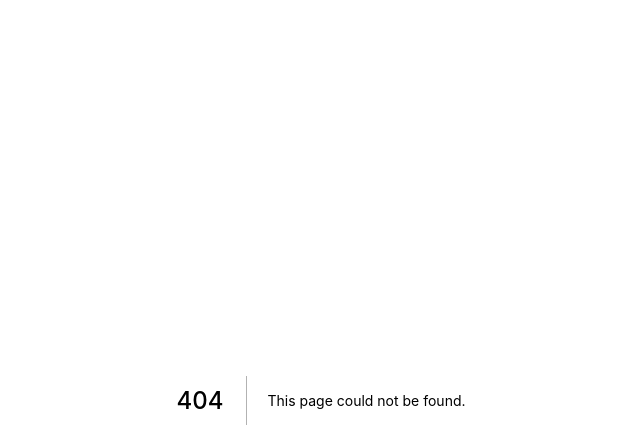
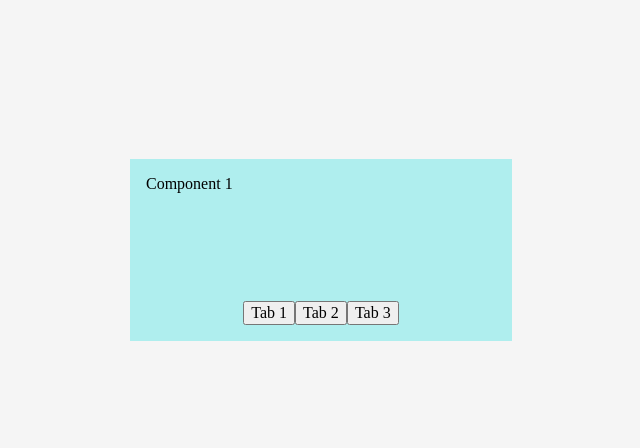
Before and after one commit to erictempleton1/react_playground, a Next.js app in the folder playground/: page /tabs-demo in a window 1280 px wide. Before the commit this address had no page. Shown: the top 448 px of the page, without its empty margins (319-959 px from the left). Built offline with nearby package versions, Linux system fonts and the light colour scheme.

Commit message:
basic tabs demo

```diff
--- /dev/null
+++ b/playground/pages/tabs-demo/index.jsx
@@ -0,0 +1,39 @@
+import { useState } from 'react';
+import styles from './index.module.css';
+
+const Index = () => {
+  const [activeTab, setActiveTab] = useState(1);
+  return (
+    <div className={styles.Wrapper}>
+      <div className={styles.Tabs__Container}>
+        <div className={styles.Content}>
+          <SwitchComponent active={activeTab}>
+            <Component1 name={1} />
+            <Component2 name={2} />
+            <Component3 name={3} />
+          </SwitchComponent>
+        </div>
+        <Tabs activeTab={activeTab} setActiveTab={setActiveTab} />
+      </div>
+    </div>
+  );
+};
+
+const Tabs = ({ activeTab, setActiveTab }) => (
+  <div className={styles.Tabs}>
+    <button onClick={() => setActiveTab(1)}>Tab 1</button>
+    <button onClick={() => setActiveTab(2)}>Tab 2</button>
+    <button onClick={() => setActiveTab(3)}>Tab 3</button>
+  </div>
+);
+
+const SwitchComponent = ({ active, children }) => (
+  children.filter(child => child.props.name === active)
+);
+
+
+const Component1 = () => <div>Component 1</div>;
+const Component2 = () => <div>Component 2</div>;
+const Component3 = () => <div>Component 3</div>;
+
+export default Index;
--- /dev/null
+++ b/playground/pages/tabs-demo/index.module.css
@@ -0,0 +1,26 @@
+.Wrapper {
+  height: 500px;
+  background-color: whitesmoke;
+  display: flex;
+  align-items: center;
+  justify-content: center;
+}
+
+.Tabs__Container {
+  display: flex;
+  flex-direction: column;
+  width: 350px;
+  height: 150px;
+  padding: 1rem;
+  background-color: paleturquoise;
+}
+
+.Content {
+}
+
+.Tabs {
+  display: flex;
+  align-items: center;
+  justify-content: center;
+  margin-top: auto;
+}
```
Also changed, not shown: playground/pages/tabs-demo/notes.md (added, +5 -0 lines).
